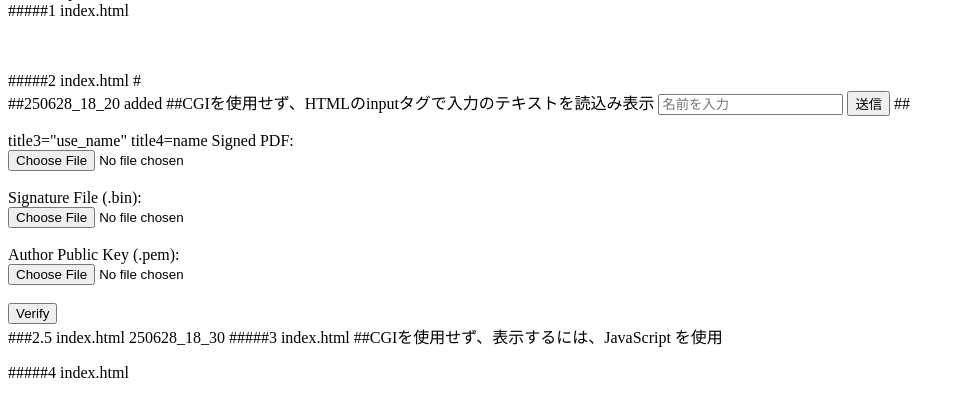
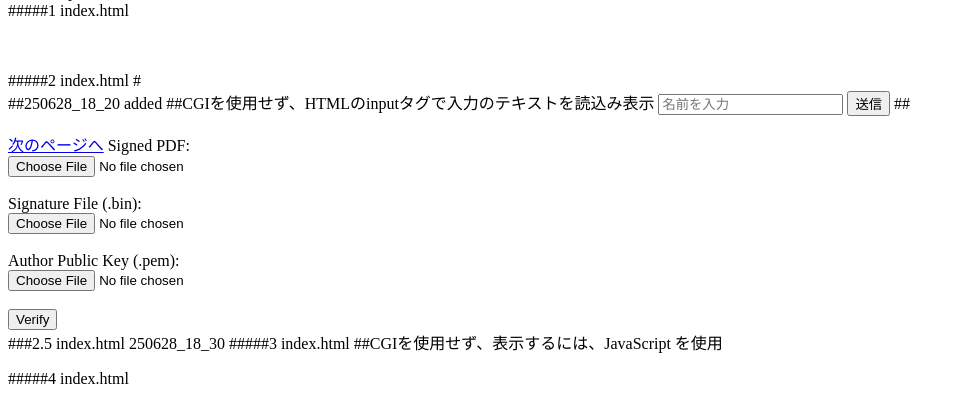
Before and after one commit to img1proc/vFF_Sg250616_3158_axCZpR.47vg, a Python web app: template templates/index.html in a window 1280 px wide. Shown: the part 102-500 px from the top of the page, without its empty margins (0-965 px from the left). Run offline with Jinja, Linux system fonts and the light colour scheme; the template is opened without the code that fills it, so the values that code supplies are empty.

Commit message:
'vg_e_index250628_19_10'

```diff
--- a/templates/index.html
+++ b/templates/index.html
@@ -10,14 +10,14 @@
 </p><br><br>                #####2 index.html
 
 #
-<form action="2.html" method="post"> ##250628_18_20 added
+<form action="index.html" method="post"> ##250628_18_20 added
 ##CGIを使用せず、HTMLのinputタグで入力のテキストを読込み表示
     <input type="text" name="user_name" placeholder="名前を入力">
     <button type="submit">送信</button>
 
-##<p id="outputText"></p>
-    title3="use_name"
-    title4=name
+##<p id="user_name"></p>
+
+<a href="index.html">次のページへ</a>
   <form method="post" enctype="multipart/form-data">
     <label>Signed PDF:</label><br>
     <input type="file" name="pdf" required><br><br>
@@ -29,7 +29,7 @@
     <input type="file" name="public_key" required><br><br>
 
     <button type="submit">Verify</button>
-  </form>
+  </form></form>
 ###2.5  index.html 250628_18_30
 <script>
     const urlParams = new URLSearchParams(window.location.search);
```
